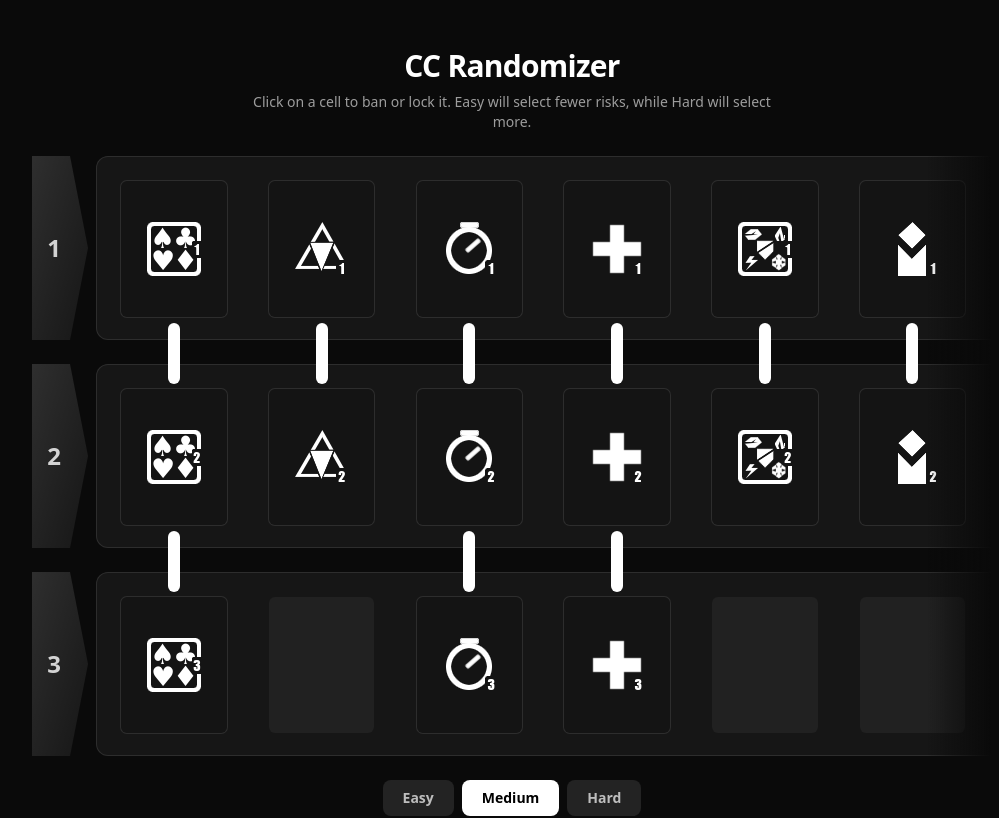
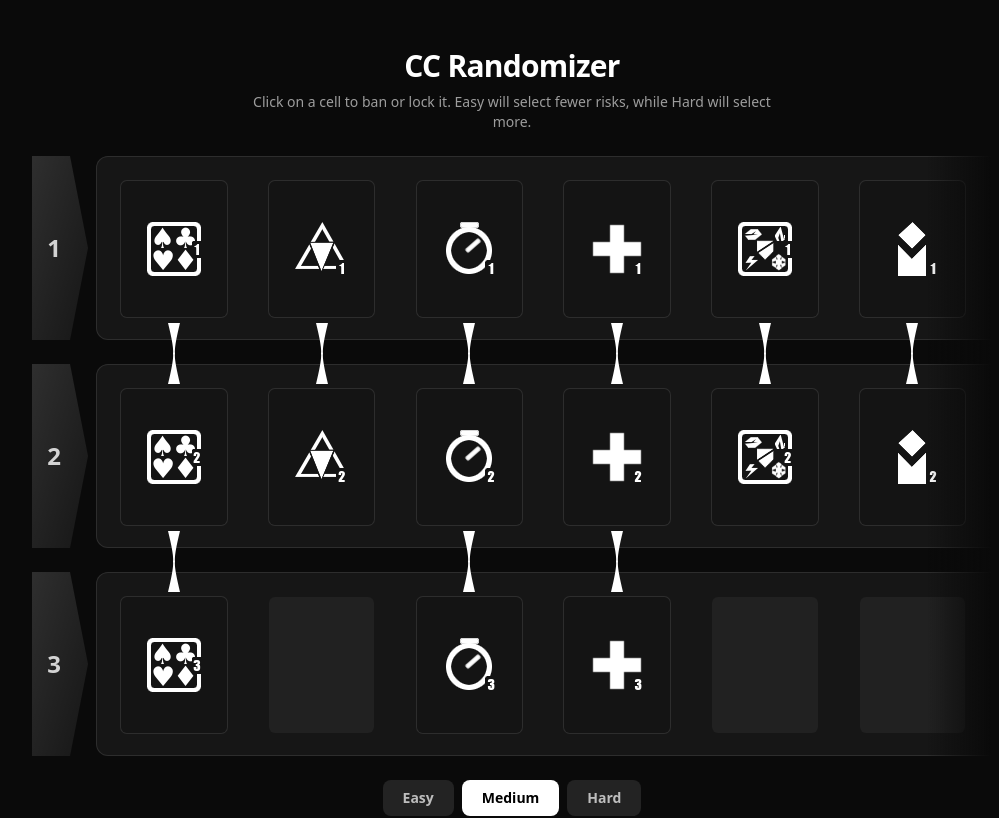
Before and after one commit to GabrielVD/cc-randomizer, a React (Vite) app: page / in a window 1280 px wide. Shown: the top 818 px of the page, without its empty margins (128-1127 px from the left). Built offline with nearby package versions, Linux system fonts and the light colour scheme.

Commit message:
Updated Cell edges

```diff
--- a/src/Cell.tsx
+++ b/src/Cell.tsx
@@ -108,17 +108,31 @@ export default function Cell({
       </div>
       {showEdge && (
         riskData?.edge === 'left' ? (
-          <div
-            className="absolute left-0 top-1/2 h-3 -translate-x-[calc(100%+5px)] -translate-y-1/2 rounded-full bg-white"
-            style={{ width: `${edgeLength}px` }}
+          <svg
+            className="absolute left-0 top-1/2 -translate-x-[calc(100%+5px)] -translate-y-1/2"
+            width={edgeLength}
+            height={12}
+            viewBox={`0 0 ${edgeLength} 12`}
             aria-hidden="true"
-          />
+          >
+            <path
+              d={`M0 0 L0 12 Q${edgeLength * 0.4} 6 ${edgeLength / 2} 7 Q${edgeLength * 0.6} 6 ${edgeLength} 12 L${edgeLength} 0 Q${edgeLength * 0.6} 6 ${edgeLength / 2} 5 Q${edgeLength * 0.4} 6 0 0 Z`}
+              fill="white"
+            />
+          </svg>
         ) : (
-          <div
-            className="absolute left-1/2 top-0 w-3 -translate-x-1/2 -translate-y-[calc(100%+5px)] rounded-full bg-white"
-            style={{ height: `${edgeLength}px` }}
+          <svg
+            className="absolute left-1/2 top-0 -translate-x-1/2 -translate-y-[calc(100%+5px)]"
+            width={12}
+            height={edgeLength}
+            viewBox={`0 0 12 ${edgeLength}`}
             aria-hidden="true"
-          />
+          >
+            <path
+              d={`M0 0 L12 0 Q6 ${edgeLength * 0.4} 7 ${edgeLength / 2} Q6 ${edgeLength * 0.6} 12 ${edgeLength} L0 ${edgeLength} Q6 ${edgeLength * 0.6} 5 ${edgeLength / 2} Q6 ${edgeLength * 0.4} 0 0 Z`}
+              fill="white"
+            />
+          </svg>
         )
       )}
     </div>
```
